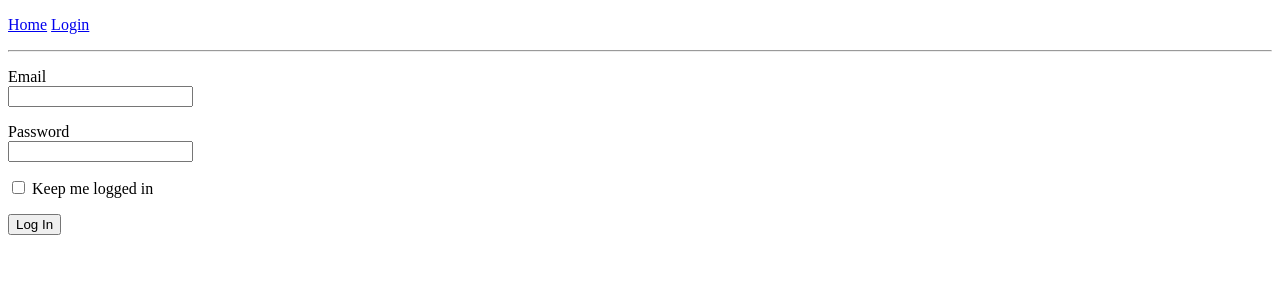
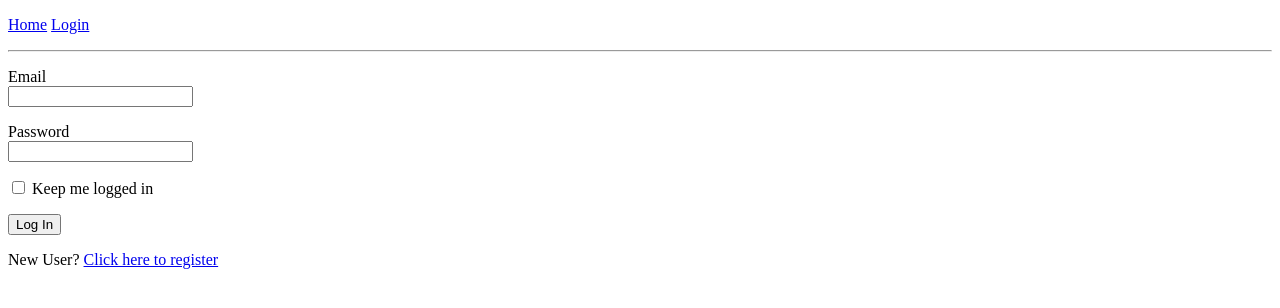
Before and after one commit to superiorkid/rbac, a Flask app: page /auth/login in a window 1280 px wide. Shown: the top 308 px of the page. Run offline with Flask 2, Linux system fonts and the light colour scheme.

Commit message:
sedikit perubahan

```diff
--- a/app/templates/auth/login.html
+++ b/app/templates/auth/login.html
@@ -26,5 +26,11 @@
     {{ form.submit }}
 
   </form>
+  <p>
+    New User?
+    <a href="{{ url_for('auth.register') }}">
+      Click here to register
+    </a>
+  </p>
 
 {% endblock content %}
```
